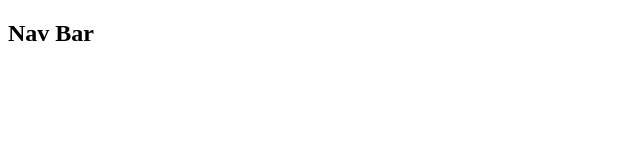
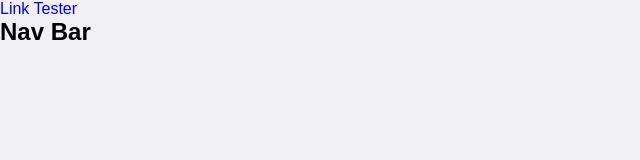
Before and after one commit to ohmymario/link-saver, a plain HTML site: page index.html in a window 1280 px wide. Shown: the whole page, without its empty margins (0-640 px from the left). Drawn offline with Linux system fonts and the light colour scheme.

Commit message:
add styles for link tags

```diff
--- a/app.css
+++ b/app.css
@@ -0,0 +1,32 @@
+/******  Variable Styles *********/
+
+:root {
+  --main-accent: #fc575e;
+  --light-accent-color: #f1f1f5;
+  --dark-accent-color: #333;
+  --main-gray: #555;
+}
+
+/****** Resets *********/
+
+* {
+  margin: 0;
+  padding: 0;
+  font-family: Arial, Helvetica, sans-serif;
+  box-sizing: border-box; /* incorporates the padding into the width+height */
+
+}
+
+/****** Global *********/
+
+body {
+  background-color: var(--light-accent-color);
+}
+
+a {
+  text-decoration: none;
+}
+
+a:hover {
+  cursor: pointer;
+}
--- a/index.html
+++ b/index.html
@@ -8,6 +8,8 @@
   <title>Link Saver!</title>
 </head>
 <body>
+
+  <a href="#">Link Tester</a>
 
   <nav>
     <h1>Nav Bar</h1>
```
